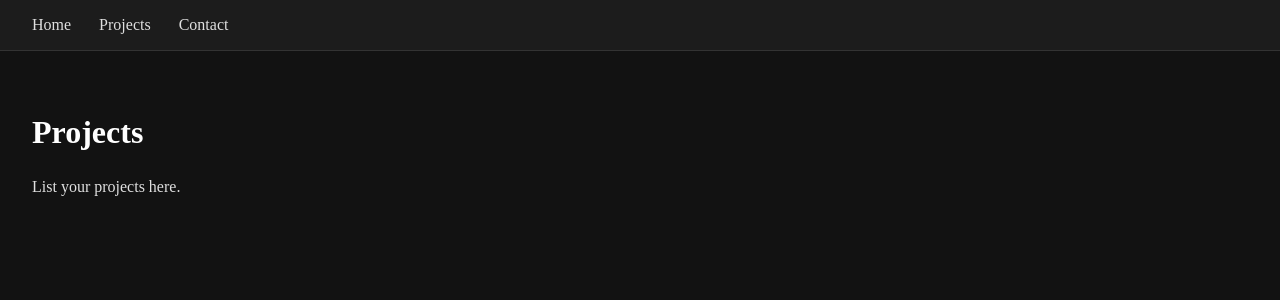
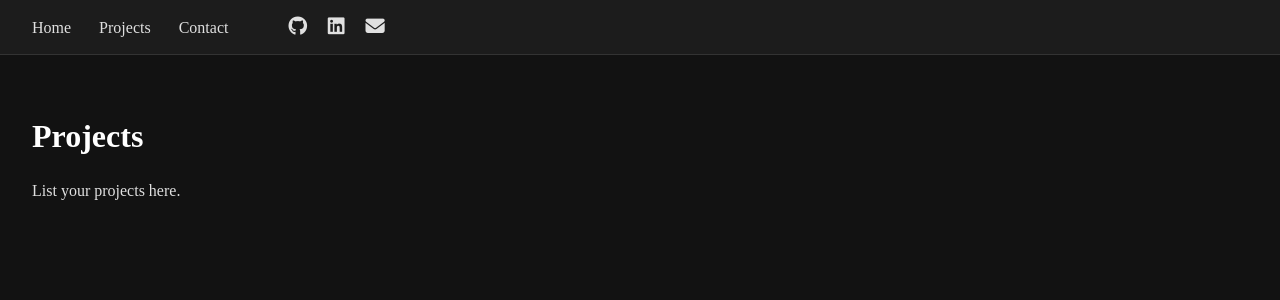
Before and after one commit to EwerthonMelzani/ewerthonmelzani.github.io, a Jekyll site: the page built from projects.md, in a window 1280 px wide. Shown: the top 300 px of the page. Built offline with Jekyll 4.4.1, drawn with Linux system fonts in a browser that asks for light colours.

Commit message:
Now I think I know what I'm doing

```diff
--- a/_layouts/page.html
+++ b/_layouts/page.html
@@ -1,6 +1,7 @@
 <!DOCTYPE html>
 <html lang="en">
 <head>
+  <link rel="stylesheet" href="https://cdnjs.cloudflare.com/ajax/libs/font-awesome/6.4.0/css/all.min.css">
   <meta charset="UTF-8">
   <title>{{ page.title }} | {{ site.title }}</title>
   <link rel="stylesheet" href="/assets/css/style.css">
@@ -8,9 +9,18 @@
 <body>
   <header>
     <nav>
-      {% for item in site.data.navigator.main %}
-        <a href="{{ item.url }}">{{ item.title }}</a>
-      {% endfor %}
+        {% for item in site.data.navigator.main %}
+            <a href="{{ item.url }}">{{ item.title }}</a>
+        {% endfor %}
+
+  <!-- Social Icons -->
+        <span class="social-icons">
+            {% for social in site.data.navigator.social %}
+            <a href="{{ social.url }}" target="_blank" title="{{ social.title }}">
+                <i class="{{ social.icon }}"></i>
+            </a>
+            {% endfor %}
+        </span>
     </nav>
   </header>
   <main>
```
